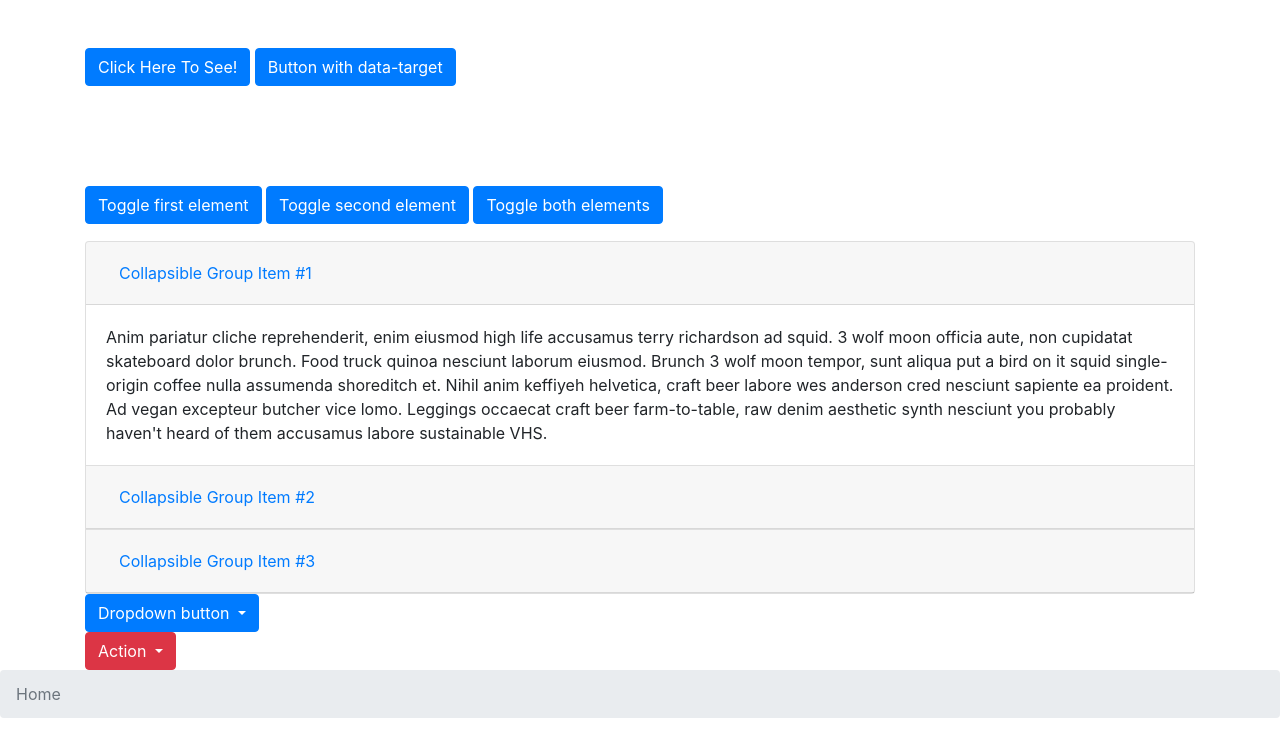
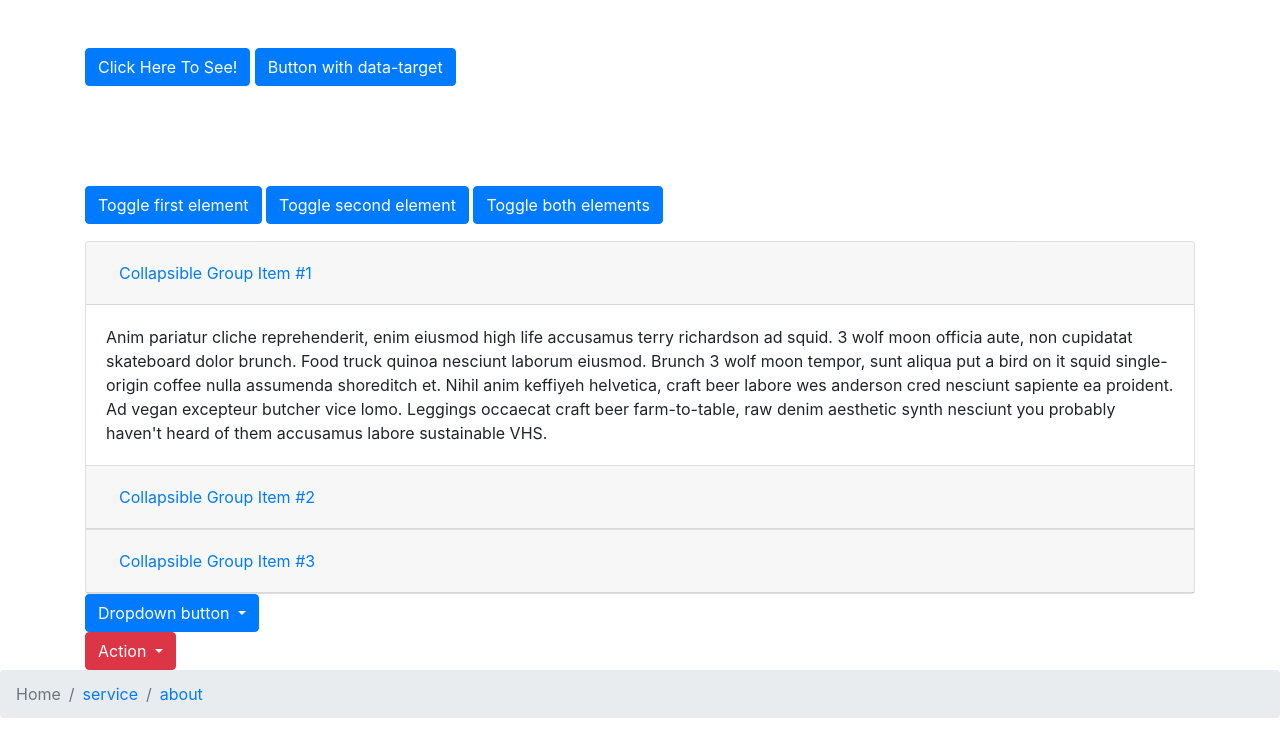
Before and after one commit to omy01/bootstrap-4-components-2, a plain HTML site: page index.html in a window 1280 px wide. Shown: the part 526-1260 px from the top of the page. Drawn offline with nearby package versions, Linux system fonts and the light colour scheme; a script that the page names is missing.

Commit message:
Update index.html

```diff
--- a/index.html
+++ b/index.html
@@ -190,6 +190,8 @@
     		<nav aria-label="breadcrumb">
     			<ol class="breadcrumb">
     				<li class="breadcrumb-item active" aria-current="page">Home</li>
+    				<li class="breadcrumb-item"><a href="service.html">service</a></li>
+    				<li class="breadcrumb-item"><a href="about.html.html">about</a></li>
     			</ol>
     		</nav>
     	</div>
```
